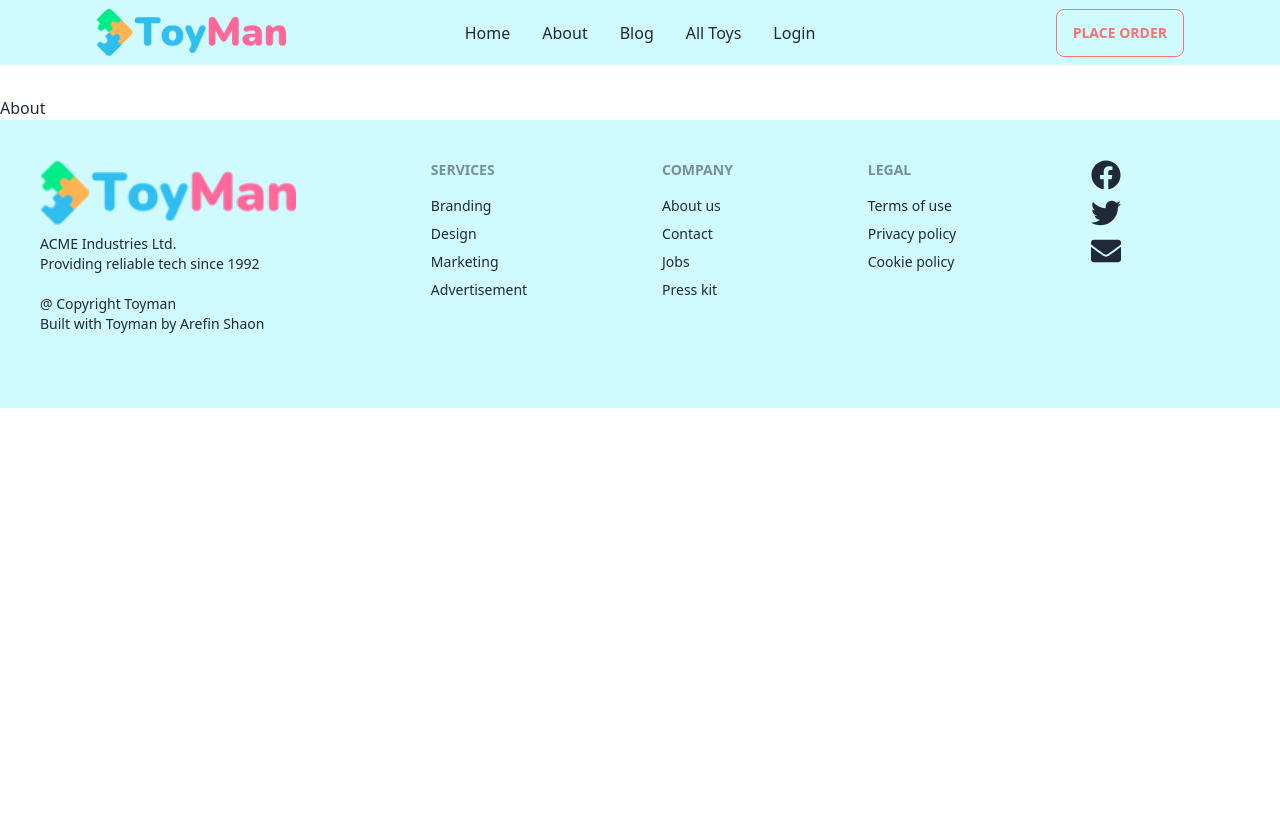
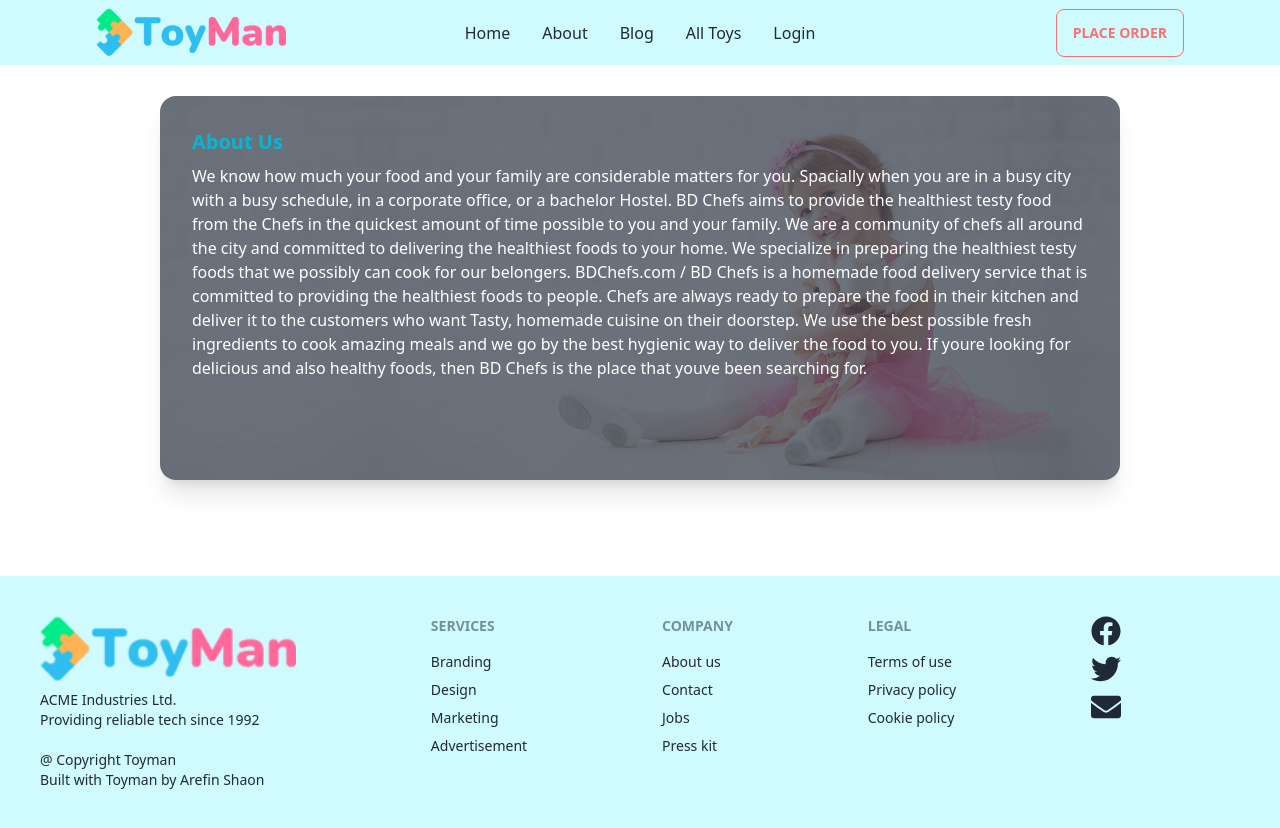
Before and after one commit to ArefinShaon/toy-marketplace-client, a React (Vite) app: page /about in a window 1280 px wide. Shown: the top 828 px of the page. Before the commit the page ends 800 px from the top, so only its background shows below. Built offline with nearby package versions, Linux system fonts and the light colour scheme; no server answers.

Commit message:
about section added

```diff
--- a/src/Home/Home/Home.jsx
+++ b/src/Home/Home/Home.jsx
@@ -1,3 +1,4 @@
+import About from "../../Pages/About/About";
 import AccordionComponent from "../../Pages/AccordionComponent/AccordionComponent";
 import ShopByCategory from "../../Pages/ShopByCategory/ShopByCategory";
 import Banner from "../Banner/Banner";
@@ -13,6 +14,7 @@ const Home = () => {
             <GallerySection></GallerySection>
             <ShopByCategory></ShopByCategory>
             <AccordionComponent></AccordionComponent>
+            <About></About>
         </div>
     );
 };
--- a/src/Pages/About/About.jsx
+++ b/src/Pages/About/About.jsx
@@ -1,11 +1,30 @@
 
 
+
+import img from "../../assets/slider_02_v4_1.png";
+import { Link } from "react-router-dom";
 const About = () => {
-    return (
-        <div className="mt-24">
-            <p>About</p>
+  return (
+    <div className="">
+      <div className="hero min-h-screen bg-base-200">
+        <div className="hero-content flex-col lg:flex-row-reverse">
+          <img src={img} className="w-1/2 rounded-lg shadow-2xl" />
+          <div>
+            <h1 className="text-5xl font-bold p-8">About Us</h1>
+            <p className="px-8 text-xl">
+              BD Chefs provide you the Testy and Healthy foods
+            </p>
+            <p className="p-8 text-xl">
+              We know how much your food and your family are considerable
+              matters for you. Spacially when you are in a busy city with a busy
+              schedule, in a corporate office, or a bachelor Hostel. BD Chefs...
+            </p>
+            <Link className="btn bg-pink-600 ms-8" to="/about">Read More</Link>
+          </div>
         </div>
-    );
+      </div>
+    </div>
+  );
 };
 
 export default About;
--- /dev/null
+++ b/src/Pages/AboutInfo/AboutInfo.jsx
@@ -0,0 +1,38 @@
+
+import img from "../../assets/slider_01_v3_bf417f92-1b8f-4c2d-aad5-dfc606c855df_1.png";
+const AboutInfo = () => {
+  return (
+    <div>
+      <div className="card w-3/4 lg:h-96 mx-auto bg-cyan-50 shadow-xl image-full m-24">
+        <figure>
+          <img src={img} alt="Shoes" />
+        </figure>
+        <div className="card-body">
+          <h2 className="card-title text-xl font-bold text-cyan-500">
+            About Us
+          </h2>
+          <p>
+            We know how much your food and your family are considerable matters
+            for you. Spacially when you are in a busy city with a busy schedule,
+            in a corporate office, or a bachelor Hostel. BD Chefs aims to
+            provide the healthiest testy food from the Chefs in the quickest
+            amount of time possible to you and your family. We are a community
+            of chefs all around the city and committed to delivering the
+            healthiest foods to your home. We specialize in preparing the
+            healthiest testy foods that we possibly can cook for our belongers.
+            BDChefs.com / BD Chefs is a homemade food delivery service that is
+            committed to providing the healthiest foods to people. Chefs are
+            always ready to prepare the food in their kitchen and deliver it to
+            the customers who want Tasty, homemade cuisine on their doorstep. We
+            use the best possible fresh ingredients to cook amazing meals and we
+            go by the best hygienic way to deliver the food to you. If youre
+            looking for delicious and also healthy foods, then BD Chefs is the
+            place that youve been searching for.
+          </p>
+        </div>
+      </div>
+    </div>
+  );
+};
+
+export default AboutInfo;
--- a/src/Routes/Routes.jsx
+++ b/src/Routes/Routes.jsx
@@ -7,11 +7,11 @@ import AddToys from "../Pages/AddToys/AddToys";
 
 import MyToys from "../Pages/MyToys/MyToys";
 import AllToys from "../Pages/Alltoys/AllToys";
-import About from "../Pages/About/About";
 import Blog from "../Pages/Blog/Blog";
 import ViewDetail from "../Pages/ViewDetail/ViewDetail";
 import PrivateRoute from "../PrivateRoute/PrivateRoute";
 import ErrorPage from "../ErrorPage/ErrorPage";
+import AboutInfo from "../Pages/AboutInfo/AboutInfo";
 
 
 const router = createBrowserRouter([
@@ -46,7 +46,7 @@ const router = createBrowserRouter([
             },
             {
                 path: '/about',
-                element:<About></About>
+                element:<AboutInfo></AboutInfo>
             },
             {
                 path: '/blog',
```
